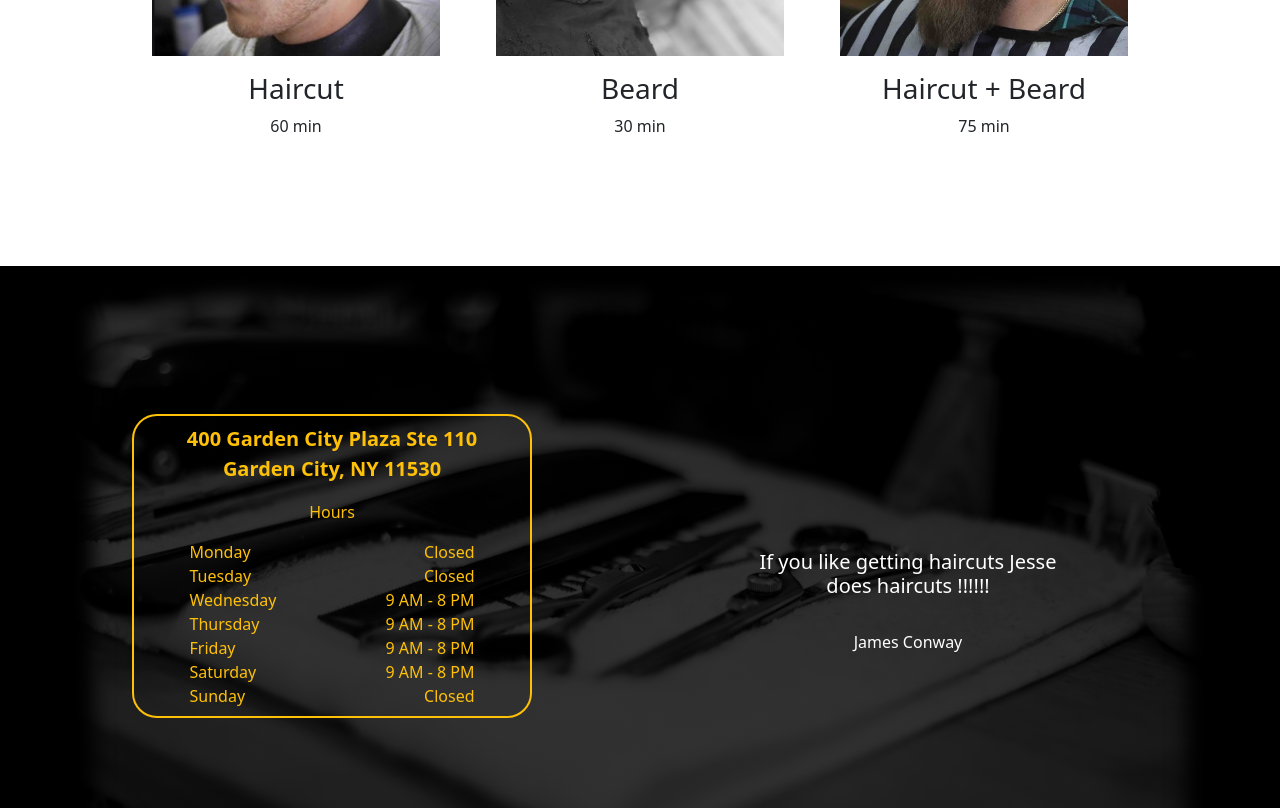
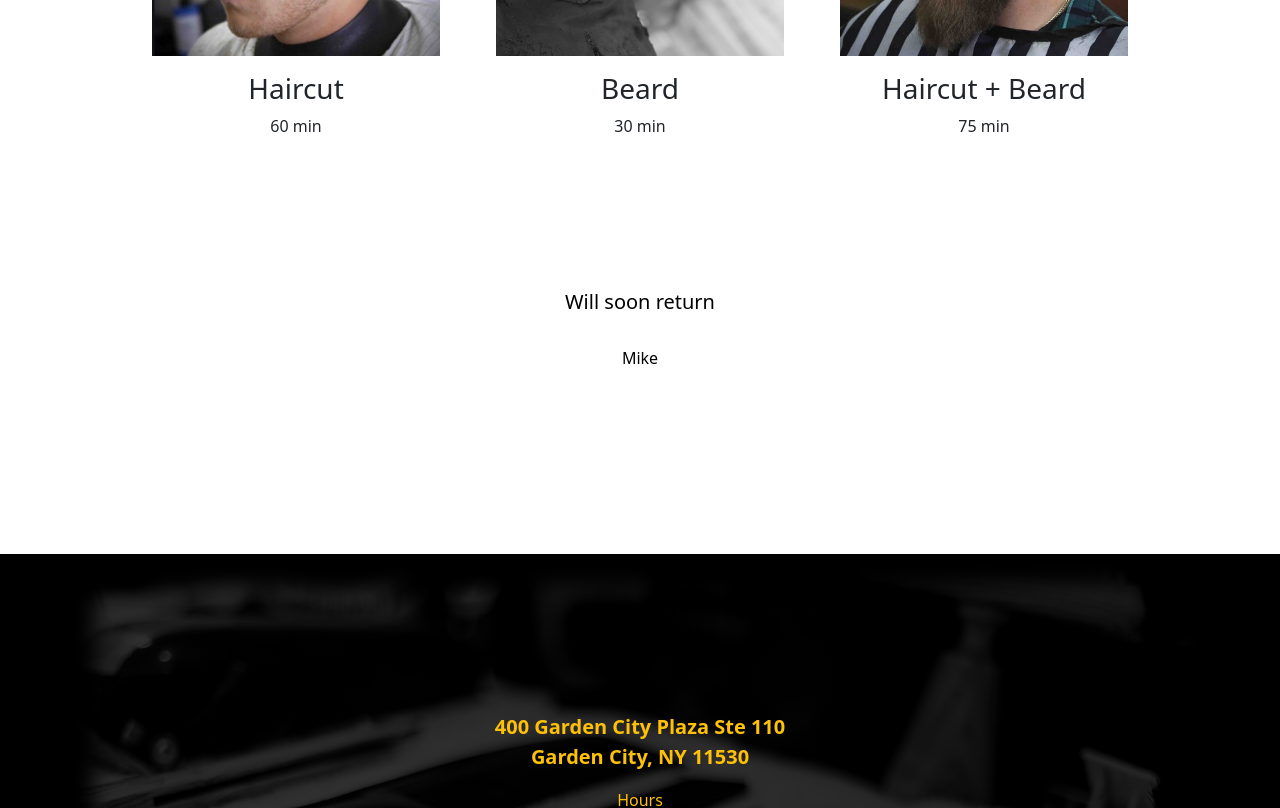
Before and after one commit to Mtuozzo86/barber, a React (Create React App) app: page / in a window 1280 px wide. Shown: the part 1200-2008 px from the top of the page. Built offline with nearby package versions, Linux system fonts and the light colour scheme.

Commit message:
changed reviews component

```diff
--- a/src/components/About.css
+++ b/src/components/About.css
@@ -19,21 +19,13 @@
 .about-first {
 
     color:  #ffc107;
-    border: 2px #ffc107 solid;
+    /* border: 2px #ffc107 solid; */
     border-radius: 25px;
     width: 25rem;
     max-height: 24rem;
     margin: auto 0px;
 }
 
-/* .about-second {
-    border: 2px #ffc107 solid;
-    border-radius: 25px;
-    height:98%;
-    width: 98%;
-    margin: auto;
-} */
-
 .hours {
   margin: auto;
   width: 75%;
--- a/src/components/About.js
+++ b/src/components/About.js
@@ -45,7 +45,7 @@ function About() {
               </Row>
           </div>
         </div>
-        <ReviewCarousel />
+        {/* <ReviewCarousel /> */}
       </div>
     </div>
   );
--- a/src/components/ListOfServices.js
+++ b/src/components/ListOfServices.js
@@ -1,5 +1,6 @@
 import React from "react";
 import Service from "./Service";
+import ReviewCarousel from "./ReviewCarousel";
 
 function ListOfServices({ services }) {
   const listOfServices = services.map((service) => (
@@ -17,6 +18,7 @@ function ListOfServices({ services }) {
       <div className="d-flex flex-wrap justify-content-evenly p-5">
         {listOfServices}
       </div>
+      <ReviewCarousel />
     </div>
   );
 }
--- a/src/components/ReviewCarousel.css
+++ b/src/components/ReviewCarousel.css
@@ -1,13 +1,17 @@
 .carousel {
+  position: absolute;
   /* border: 2px solid firebrick; */
-  width: 30rem;
+  /* margin: auto; */
+  /* width: 40rem; */
+  /* height: 100px; */
+  bottom: 80px;
+  /* margin-top: -100px; */
 }
+
+
+
 
 .carousel-fix {
   display: block;
   visibility: hidden;
 }
-
-.carousel h5 {
-  color: rgb(255, 255, 255);
-}
--- a/src/components/ReviewCarousel.js
+++ b/src/components/ReviewCarousel.js
@@ -26,9 +26,10 @@ function ReviewCarousel() {
 
   return (
     <Carousel
-    interval={2900}
+      variant="dark"
+    interval={1900}
       controls={false}
-      // activeIndex={1}
+      // activeIndex={5}
       indicators={false}
     >
       {customReviews}
```
